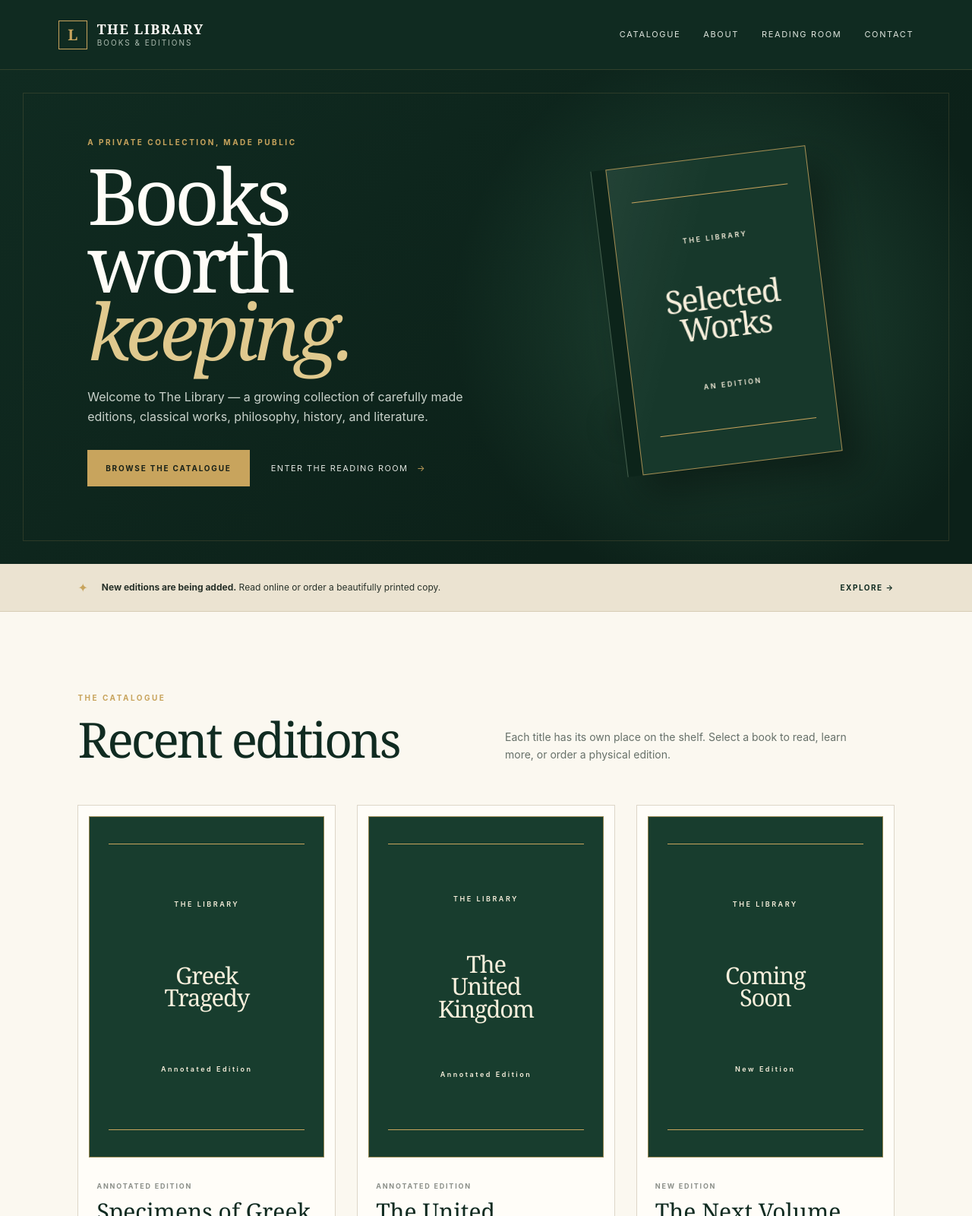
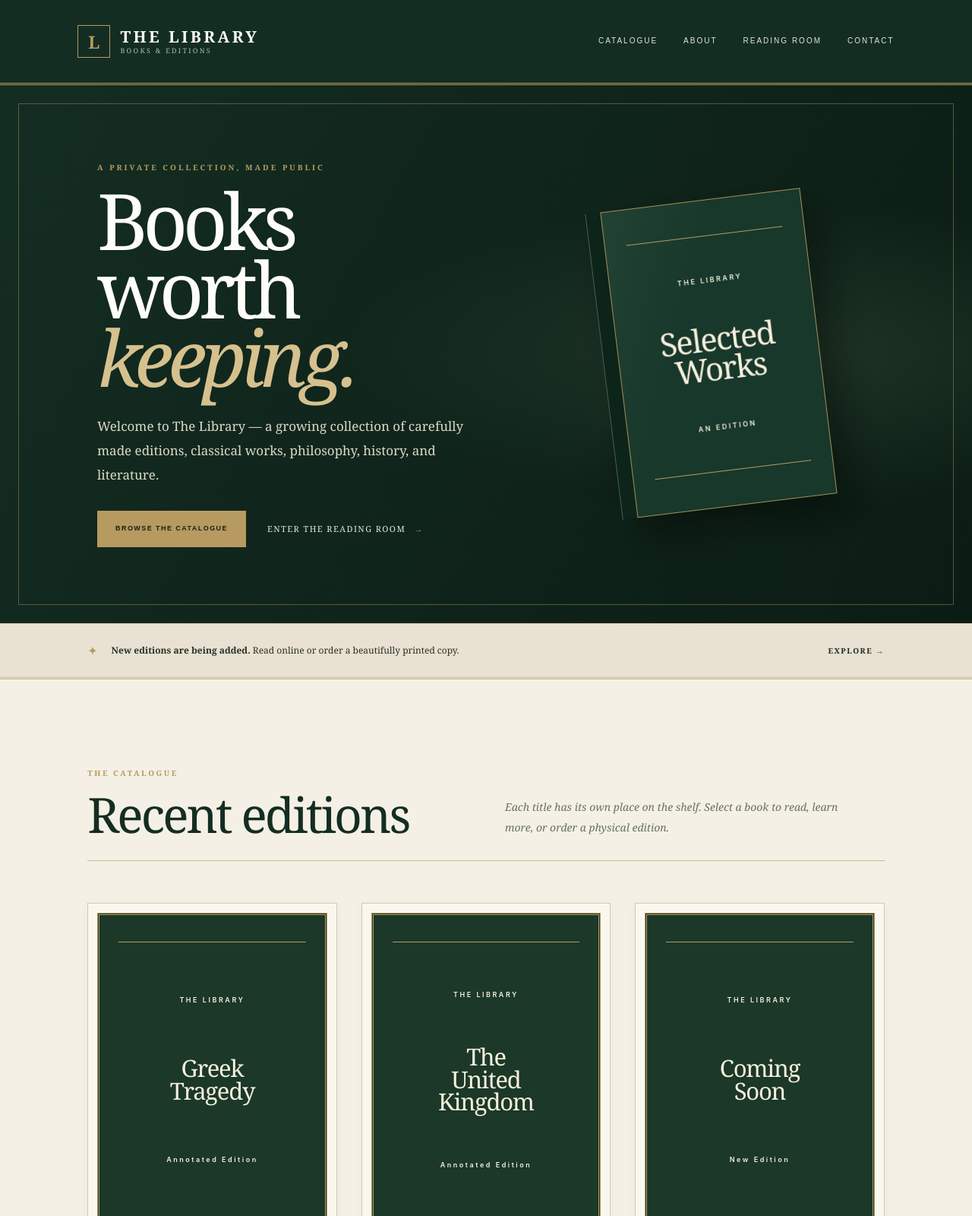
Before and after one commit to Owlerinthehouse/the-library, a plain HTML site: page index.html in a window 1280 px wide. Shown: the top 1600 px of the page at 76% size. Drawn offline with Linux system fonts and the light colour scheme.

Commit message:
Enhance styles with CSS variables and layout adjustments
Added CSS variables for theming and improved styles for various sections.

```diff
--- a/styles.css
+++ b/styles.css
@@ -471,3 +471,239 @@ h2 { margin: 0; font: 500 clamp(40px, 5vw, 67px)/.95 var(--serif); letter-spacin
   .large-book-cover { max-width: 300px; }
   .book-choice-content h1 { font-size: 54px; }
 }
+
+/* =========================================
+   THE LIBRARY — ENGLISH PUBLISHING HOUSE
+   ========================================= */
+
+:root {
+  --forest: #142d22;
+  --forest-2: #1b3b2c;
+  --forest-3: #294b38;
+  --gold: #b69a60;
+  --gold-soft: #d6c18e;
+  --paper: #f5f0e5;
+  --cream: #eae2d2;
+  --ink: #211f19;
+}
+
+/* Traditional editorial appearance */
+body {
+  background: var(--paper);
+  color: var(--ink);
+  font-family: Georgia, "Times New Roman", serif;
+}
+
+/* Publisher's masthead */
+.site-header {
+  min-height: 112px;
+  padding: 25px 8vw;
+  background: var(--forest);
+  border-bottom: 3px double var(--gold);
+}
+
+.brand-mark {
+  width: 43px;
+  height: 43px;
+  border: 1px solid var(--gold);
+  font-family: Georgia, serif;
+  font-size: 23px;
+}
+
+.brand strong {
+  font-size: 21px;
+  letter-spacing: .16em;
+}
+
+.brand small {
+  letter-spacing: .25em;
+  font-size: 9px;
+}
+
+.nav {
+  gap: 34px;
+}
+
+.nav a {
+  font-family: Arial, sans-serif;
+  font-size: 10px;
+  letter-spacing: .2em;
+}
+
+/* Grand opening panel */
+.hero {
+  min-height: 690px;
+  padding: 100px 10vw;
+  background:
+    radial-gradient(ellipse at 80% 50%, rgba(65, 91, 64, .35), transparent 40%),
+    linear-gradient(120deg, #142d22, #0b1c14);
+}
+
+.hero::before {
+  inset: 24px;
+  border: 1px solid rgba(182, 154, 96, .45);
+}
+
+.hero h1 {
+  font-size: clamp(64px, 8vw, 116px);
+  letter-spacing: -.065em;
+  line-height: .88;
+}
+
+.hero .eyebrow {
+  letter-spacing: .3em;
+}
+
+.hero-text {
+  max-width: 500px;
+  font-family: Georgia, serif;
+  font-size: 17px;
+  line-height: 1.9;
+  color: #ded9ca;
+}
+
+.button {
+  font-family: Arial, sans-serif;
+  letter-spacing: .16em;
+  font-size: 9px;
+}
+
+.button-gold {
+  background: var(--gold);
+  border-color: var(--gold);
+}
+
+/* Old printed-paper announcement */
+.notice {
+  background: #e9e1d1;
+  border-top: 1px solid #d3c5aa;
+  border-bottom: 3px double #c9b995;
+  padding: 22px 9vw;
+}
+
+/* Catalogue */
+.section {
+  padding: 115px 9vw;
+}
+
+.section-heading {
+  padding-bottom: 30px;
+  border-bottom: 1px solid #c9b995;
+}
+
+.section-heading h2 {
+  font-size: clamp(45px, 5vw, 68px);
+}
+
+.section-intro {
+  font-family: Georgia, serif;
+  font-style: italic;
+  line-height: 1.9;
+}
+
+.book-grid {
+  gap: 32px;
+}
+
+.book-card {
+  padding: 12px;
+  background: #faf7ef;
+  border: 1px solid #d4c9b5;
+  box-shadow: 0 3px 12px rgba(35, 30, 18, .035);
+}
+
+.book-card:hover {
+  transform: translateY(-4px);
+  box-shadow: 0 15px 35px rgba(35, 30, 18, .12);
+}
+
+.card-cover {
+  background: #1b3829;
+  border: 3px double var(--gold);
+}
+
+.card-title {
+  font-size: 29px;
+}
+
+.card-author {
+  font-family: Georgia, serif;
+}
+
+.card-description {
+  font-family: Georgia, serif;
+  line-height: 1.8;
+}
+
+/* Reading room */
+.reading-room {
+  border-top: 3px double var(--gold);
+  border-bottom: 3px double var(--gold);
+  background:
+    linear-gradient(rgba(13, 35, 25, .96), rgba(13, 35, 25, .96)),
+    repeating-linear-gradient(
+      90deg,
+      transparent 0 60px,
+      rgba(200, 164, 93, .06) 61px 62px
+    );
+}
+
+.reading-room h2 {
+  font-size: clamp(48px, 5vw, 72px);
+}
+
+/* About the publisher */
+.about-section {
+  background: #eae3d5;
+  border-bottom: 1px solid #d2c5ae;
+}
+
+.about-card h2 {
+  line-height: 1;
+}
+
+.about-card p:not(.eyebrow) {
+  font-family: Georgia, serif;
+  line-height: 2;
+}
+
+/* Footer */
+.footer {
+  background: #0b1c14;
+  border-top: 3px double var(--gold);
+}
+
+.footer-brand {
+  font-size: 29px;
+  letter-spacing: .04em;
+}
+
+/* Individual book pages */
+.book-choice {
+  background: var(--paper);
+}
+
+.choice-box {
+  background: #eae3d5;
+  border: 1px solid #cdbf9f;
+}
+
+.choice-option strong {
+  font-size: 21px;
+}
+
+/* Mobile refinement */
+@media (max-width: 620px) {
+  .site-header {
+    min-height: 90px;
+  }
+
+  .hero {
+    min-height: auto;
+    padding: 75px 7vw;
+  }
+
+  .section {
+    padding: 75px 7vw;
+  }
+}
```
